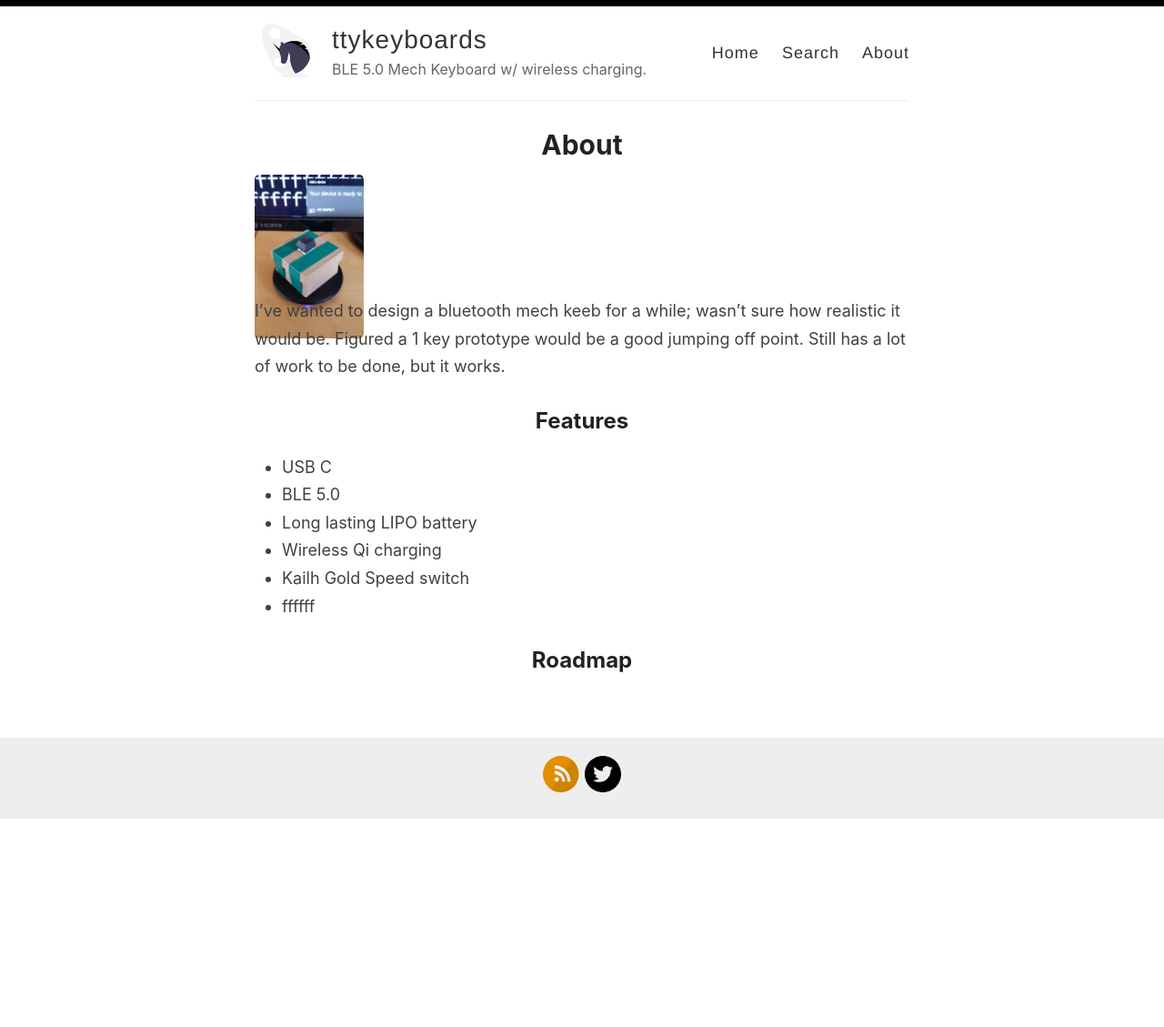
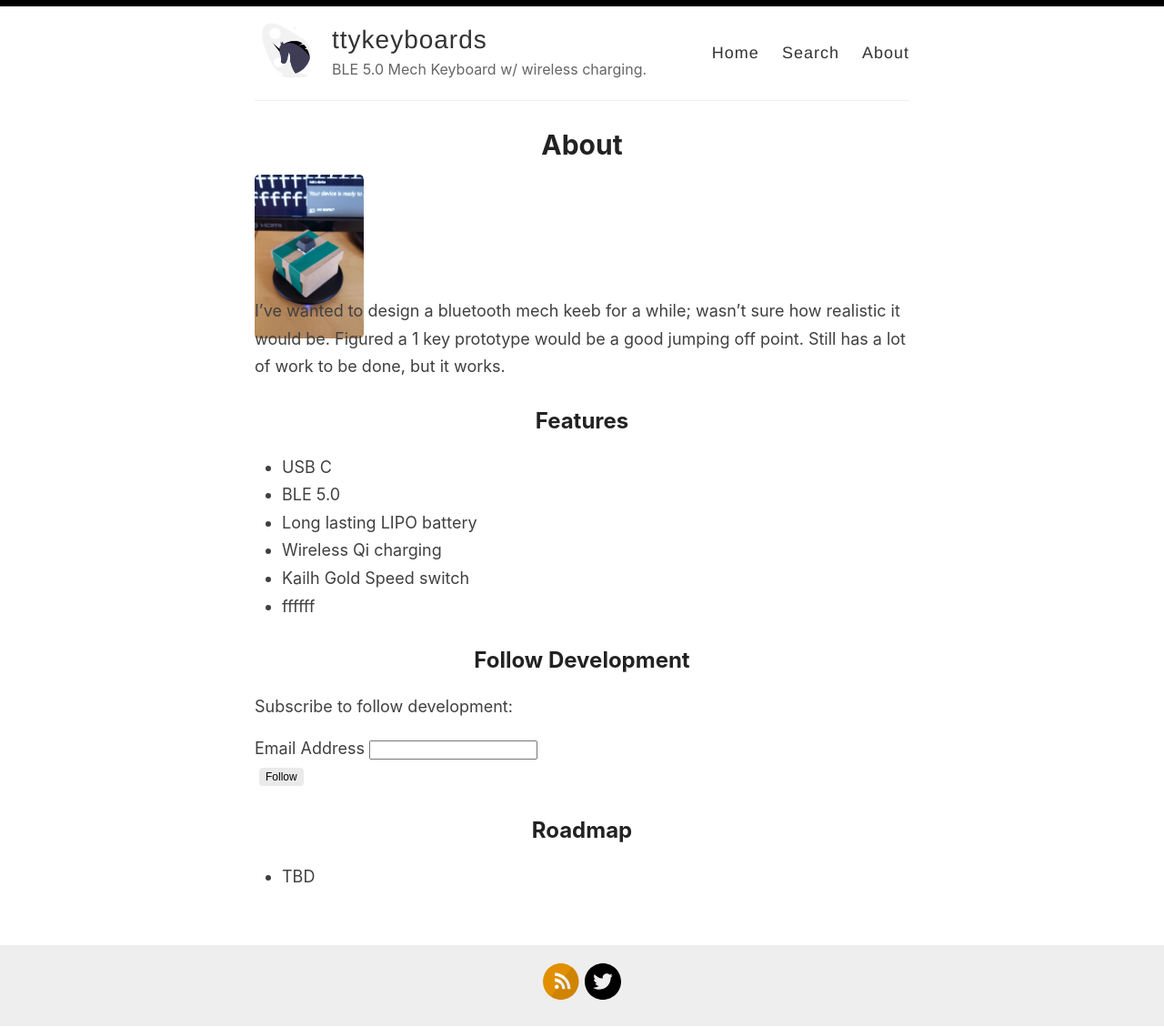
Before and after one commit to JordanMajd/ttykeyboards.com, a Jekyll site: the page built from _pages/about.md, in a window 1280 px wide. Shown: the whole page at 91% size. Built offline with Jekyll 4.4.1, drawn with Linux system fonts in a browser that asks for light colours; before the commit the page ends 901 px from its top, so only the background shows below that.

Commit message:
Update about.md

```diff
--- a/_pages/about.md
+++ b/_pages/about.md
@@ -18,4 +18,29 @@ I've wanted to design a bluetooth mech keeb for a while; wasn't sure how realist
 - Kailh Gold Speed switch
 - ffffff
 
+## Follow Development
+
+
+Subscribe to follow development:
+
+<div id="mc_embed_signup">
+<form action="https://madtitanstudios.us5.list-manage.com/subscribe/post?u=472811eb997f37635c3df5cea&amp;id=90a2045a4f" method="post" id="mc-embedded-subscribe-form" name="mc-embedded-subscribe-form" class="validate" target="_blank" novalidate>
+    <div id="mc_embed_signup_scroll">
+<div class="mc-field-group">
+	<label for="mce-EMAIL">Email Address </label>
+	<input type="email" value="" name="EMAIL" class="required email" id="mce-EMAIL">
+</div>
+	<div id="mce-responses" class="clear">
+		<div class="response" id="mce-error-response" style="display:none"></div>
+		<div class="response" id="mce-success-response" style="display:none"></div>
+	</div>    <!-- real people should not fill this in and expect good things - do not remove this or risk form bot signups-->
+    <div style="position: absolute; left: -5000px;" aria-hidden="true"><input type="text" name="b_472811eb997f37635c3df5cea_90a2045a4f" tabindex="-1" value=""></div>
+    <div class="clear"><input type="submit" value="Follow" name="subscribe" id="mc-embedded-subscribe" class="btn-subscribe"></div>
+    </div>
+</form>
+</div>
+
+
 ## Roadmap
+
+- TBD
```
